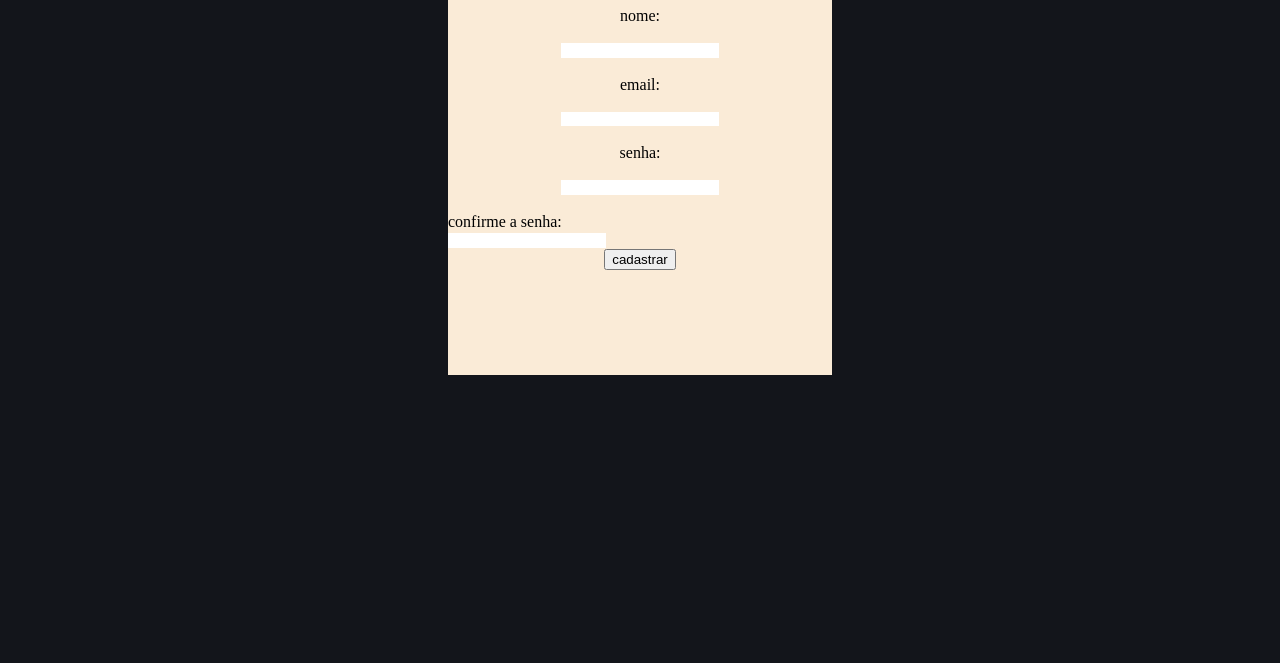
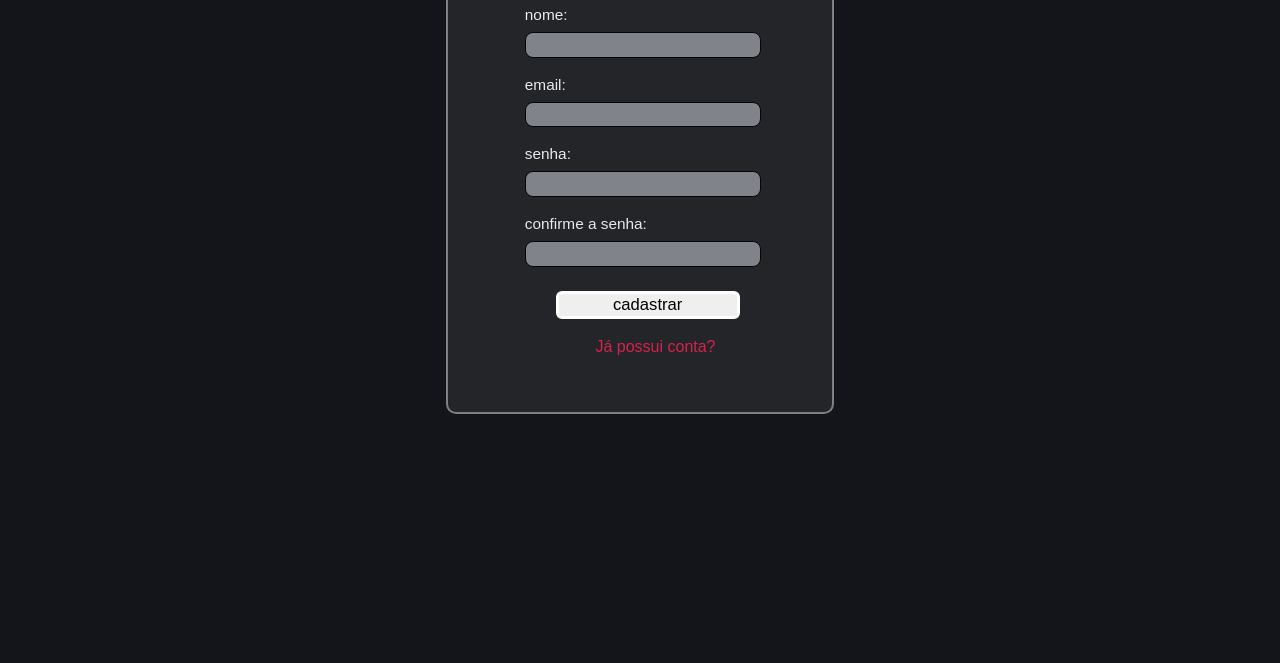
Before and after one commit to brennosantoss/individual, a website: page public/cadastro.html in a window 1280 px wide. Shown: the part 137-800 px from the top of the page. Drawn offline with Linux system fonts and the light colour scheme.

Commit message:
adicionando cadastro e login

```diff
--- /dev/null
+++ b/package.json
@@ -0,0 +1,6 @@
+{
+  "dependencies": {
+    "axios": "^1.7.2",
+    "express": "^4.19.2"
+  }
+}
--- a/public/cadastro.html
+++ b/public/cadastro.html
@@ -5,7 +5,7 @@
     <meta charset="UTF-8">
     <meta name="viewport" content="width=device-width, initial-scale=1.0">
     <link rel="stylesheet" href="style/style.css" />
-    <link rel="stylesheet" href="style/stylelogin.css" />
+    <link rel="stylesheet" href="style/stylecadastro.css" />
 
     <title>Document</title>
 </head>
@@ -52,22 +52,25 @@
         </div>
         <div class="pai">
             <div class="cadastro">
-                <div class="card_cadastro">
-                    <h1>Cadastro de usuario</h1>
+
+                    <div class="card_cadastro">
+                        <h1>Cadastre-se</h1>
+                    <div class="sessao_nome">
                     <span class="span_nome">nome:</span><br>
-                    <input type="text"><br>
+                    <input type="text" class="input_login"><br>
 
                     <span class="span_email">email:</span><br>
-                    <input type="text"><br>
+                    <input type="text" class="input_login"><br>
 
                     <span class="span_senha">senha:</span><br>
-                    <input type="text"><br>
-                    <div class="campo_confirma">
+                    <input type="text" class="input_login"><br>
+                        <span class="span_confirma_senha">confirme a senha:</span><br>
+                        <input type="text" class="input_login"><br>
 
-                        <span class="span_confirma_senha">confirme a senha:</span><br>
-                        <input type="text"><br>
-                    </div>
-                    <button> cadastrar </button>
+                    <button class="botao_cadastrar"> cadastrar </button>
+                    <a href="login.HTML"><span class="possui_conta">Já possui conta?</span></a>
+
+                </div>
                 </div>
             </div>
         </div>
--- a/public/style/style.css
+++ b/public/style/style.css
@@ -19,7 +19,7 @@
       background-color: hsla( 222deg 10% 17% / 1);
       width: 100%;
        align-items: center;
-       height: 2.5vw;
+       height: 2%;
 
     }
 
@@ -27,7 +27,7 @@
       display: flex;
       flex-direction: row;
       justify-content: space-between;
-      width: 50%;
+      width: 60%;
       margin-top: 1%;
     }
 
@@ -260,12 +260,13 @@
     size: cover;
     align-items: center;
     justify-content: center;
-    height: 2.5vw;
+    height: 3.2vw;
     margin-top: -0.5vw;
     width: 100%;
     margin-top: -1.69%;
     border-bottom: none;
     border-top: none;
+    font-family: Arial, Helvetica, sans-serif;
   }
 
   .sessao_nav_lol{
@@ -274,12 +275,13 @@
     size: cover;
     align-items: center;
     justify-content: center;
-    height: 2.5vw;
+    height: 3.2vw;
     margin-top: -0.5vw;
     width: 100%;
     margin-top: -1.69%;
     border-bottom: none;
     border-top: none;
+    font-family: Arial, Helvetica, sans-serif;
 
   }
   .sessao_nav_lol img{
@@ -299,6 +301,7 @@
     border-top: none;
     background-color: #13151B;
     background-size: cover;
+
   }
   /* .sessao_nav img{
     justify-content: center;
@@ -312,5 +315,4 @@
     border-top: none;
     background-color: #13151B;
     background-size: cover;
-
   }
--- /dev/null
+++ b/public/style/stylecadastro.css
@@ -0,0 +1,113 @@
+.pai{
+    display: flex;
+    align-items: center;
+    justify-content: center;
+
+}
+
+
+.cadastro{
+width: 100%;
+height: 60%;
+display: flex;
+justify-content: center;
+margin-bottom: -40%;
+display: flex;
+
+}
+
+.card_cadastro{
+background-color: hsl(222 5% 15% / 1);;
+width: 30%;
+height: 38vw;
+display: flex;
+flex-direction: column;
+align-items: center;
+border-radius: 10px;
+border: solid 2px gray;
+color: white;
+font-family: Arial, Helvetica, sans-serif;
+
+}
+
+.input_login{
+    border-radius: 8px;
+    background: none;
+    width: 75%;
+    height: 1.7vw;
+    border: solid 0.5px black;
+    background-color: hsl(222 5% 59% / 1);
+    opacity: 85%;
+}
+
+.campo_confirma{
+    width: 100%;
+
+}
+
+.botao_cadastrar{
+width: 60%;
+height: 8%;
+margin-top: 2%;
+border-radius: 6px;
+border: solid 0.3vw white;
+animation-duration: 1s;
+font-size: 1.3vw;
+margin-bottom: 1.5vw;
+margin-left: 10%;
+}
+
+
+.span_nome{
+    opacity: 90%;
+    font-size: 1.2vw;
+    margin-bottom: -10px;
+}
+
+
+
+.span_email{
+    opacity: 90%;
+    font-size: 1.2vw;
+    margin-bottom: -10px;
+}
+
+.span_senha{
+    opacity: 90%;
+    font-size: 1.2vw;
+    margin-bottom: -10px;
+}
+
+
+.span_confirma_senha{
+    opacity: 90%;
+    font-size: 1.2vw;
+    margin-bottom: -10px;
+}
+
+
+.botao_cadastrar:hover{
+ background-color: hsla(353, 85%, 53%, 1);
+ color: white;
+ background-size: cover;
+ border-color: hsla(353, 85%, 53%, 1);
+
+}
+
+
+.possui_conta{
+    color: #D5224E;
+    margin-left: 23%;
+  }
+
+  .possui_conta:hover{
+
+    border-bottom: solid 1px #D5224E;
+  }
+
+  .sessao_nome{
+    display: flex;
+    width: 80%;
+    flex-direction: column;
+    margin-left: 20%;
+  }
--- a/public/style/stylecs.css
+++ b/public/style/stylecs.css
@@ -1,5 +1,7 @@
 .inicio_cs2{
-    background-image: url("https://cdn.cloudflare.steamstatic.com/apps/csgo/images/csgo_react/social/cs2.jpg");
+background-image: url("https://flowgames.gg/wp-content/uploads/2023/03/CS2.png");
 background-size: cover;
-height: auto;
+width: 100%;
+height: 30vw;
+
 }
--- a/public/style/stylelogin.css
+++ b/public/style/stylelogin.css
@@ -2,10 +2,10 @@
     display: flex;
     align-items: center;
     justify-content: center;
+
 }
 
-
-.cadastro{
+.login{
     width: 100%;
     height: 60%;
     display: flex;
@@ -14,24 +14,40 @@ margin-bottom: -40%;
     display: flex;
 
 }
-
-
-
-.card_cadastro{
-background-color: antiquewhite;
+.card_login{
+    background-color: hsl(222 5% 15% / 1);;
     width: 30%;
-height: 35vw;
+    height: 28vw;
     display: flex;
     flex-direction: column;
     align-items: center;
+    border-radius: 10px;
+    border: solid 2px gray;
+    color: white;
+    font-family: Arial, Helvetica, sans-serif;
+}
+.botao_login{
+    width: 60%;
+height: 15%;
+margin-top: 2%;
+border-radius: 6px;
+border: solid 0.3vw white;
+animation-duration: 1s;
+font-size: 1.3vw;
+margin-left: 19%;
+
+
 }
 
-input{
-    width: 40%;
-    border: 0;
-    height: 1vw;
+.botao_login:hover{
+    background-color: hsla(353, 85%, 53%, 1);
+    color: white;
+    background-size: cover;
+    border-color: hsla(353, 85%, 53%, 1);
+
    }
 
-.campo_confirma{
-    width: 100%
+   .card_login{
+    display: flex;
+    height: 20vw;
    }
```
Also changed, not shown: public/cs2.html (+3 -8 lines), public/login.HTML (+4 -4 lines), public/style/stylevalorant.css (+8 -4 lines), public/valorant.html (+2 -0 lines), 1 other file. Lines whose indentation alone changed are shown as unchanged.
